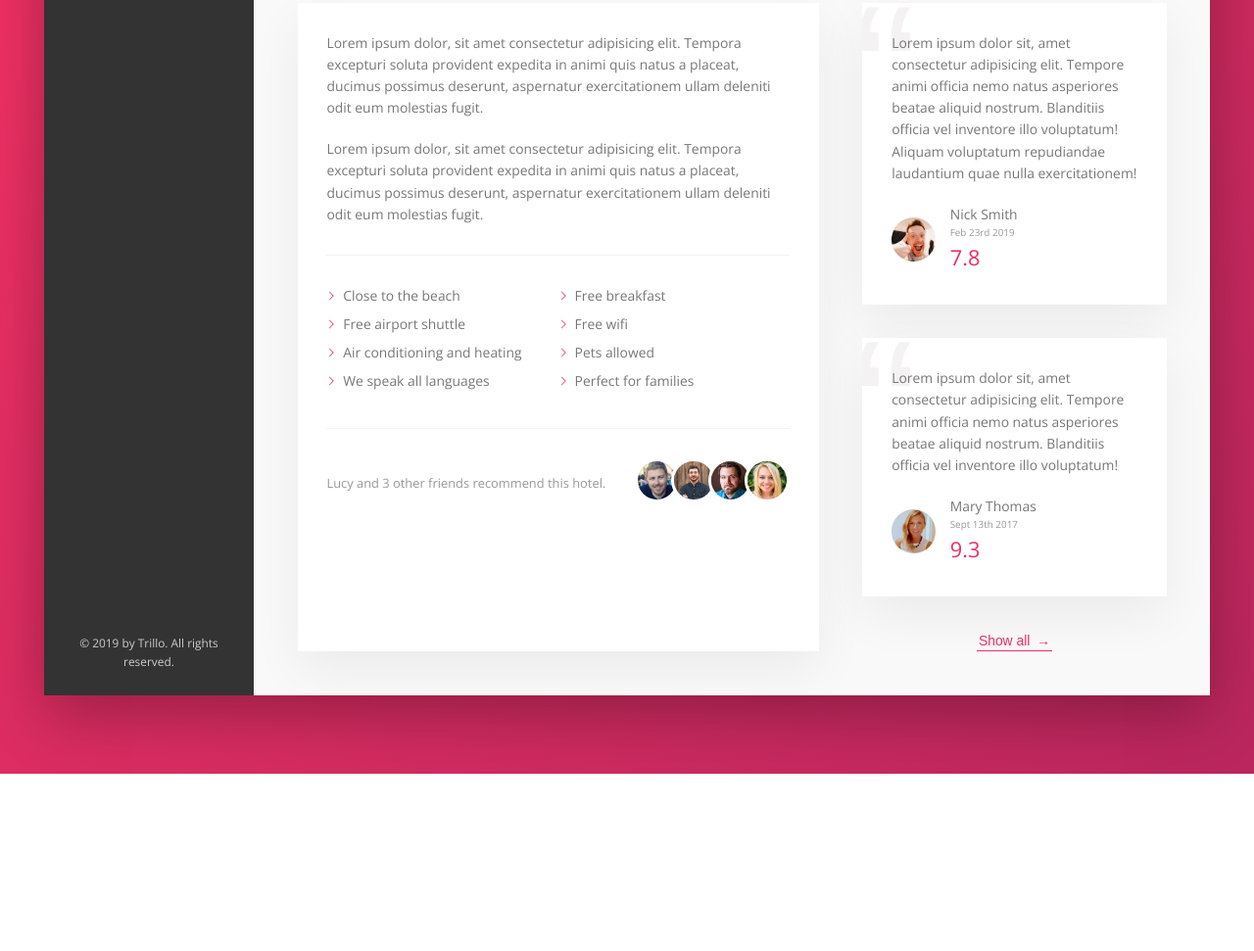
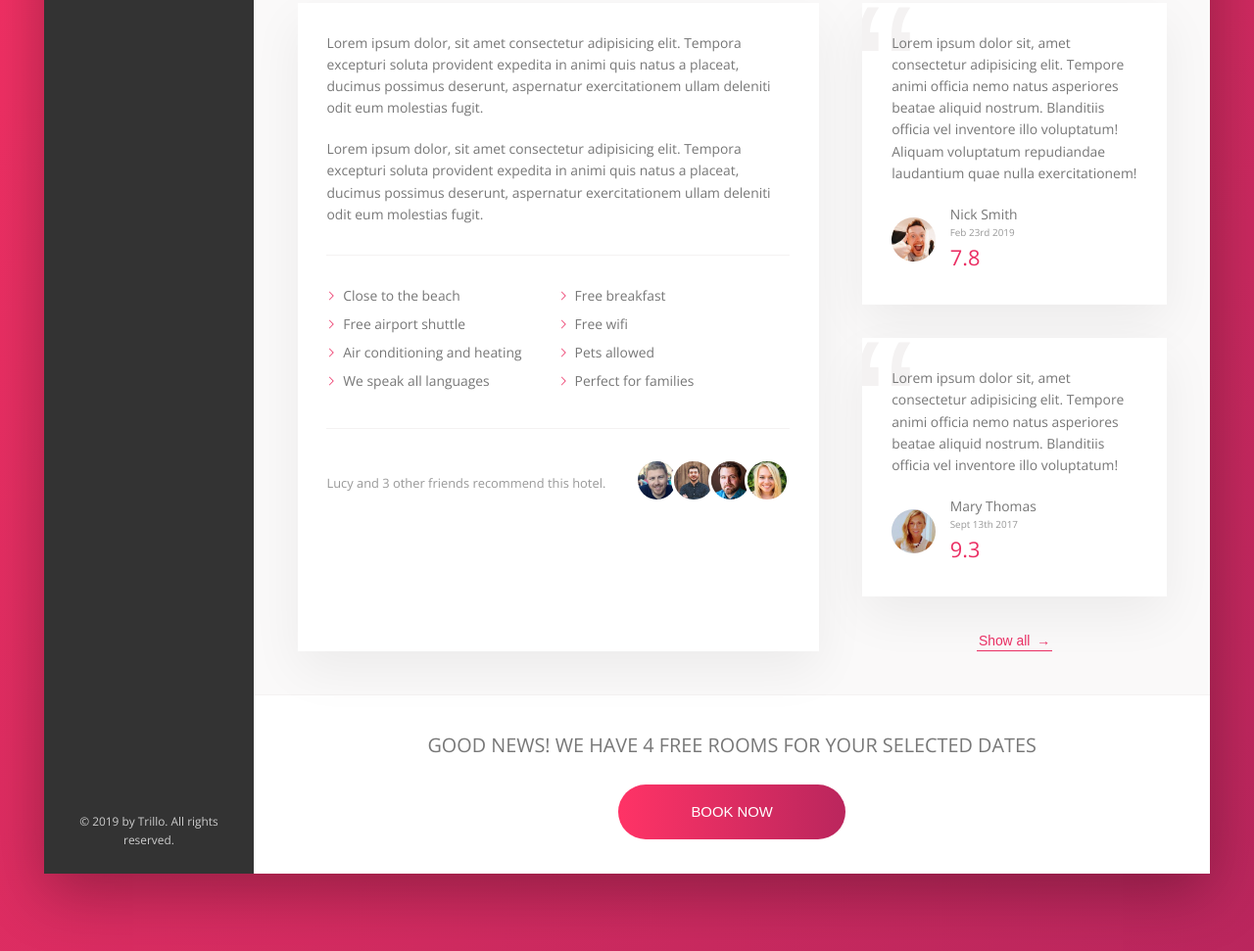
Before and after one commit to kelvanince1/css, a website: page Trillo/index.html in a window 1280 px wide. Shown: the part 639-1610 px from the top of the page at 98% size. Before the commit the page ends 1429 px from the top, so only its background shows below. Drawn offline with nearby package versions, Linux system fonts and the light colour scheme.

Commit message:
Add the cta button to the bottom of the page

```diff
--- a/Trillo/index.html
+++ b/Trillo/index.html
@@ -210,6 +210,19 @@
                             </button>
                         </div>
                     </div>
+                    <div class="cta">
+                        <h2 class="cta__book-now">
+                            Good news! We have 4 free rooms for your selected dates
+                        </h2>
+                        <button class="btn">
+                            <span class="btn__visible">
+                                Book now
+                            </span>
+                            <span class="btn__invisible">
+                                Only 4 rooms left
+                            </span>
+                        </button>
+                    </div>
                 </main>
             </div>
         </div>
--- a/Trillo/sass/_components.scss
+++ b/Trillo/sass/_components.scss
@@ -419,3 +419,62 @@
         z-index: 1;
     }
 }
+
+.cta {
+    padding: 3.5rem 0;
+    text-align: center;
+
+    &__book-now {
+        font-size: 2rem;
+        font-weight: 300;
+        margin-bottom: 2.5rem;
+        text-transform: uppercase;
+    }
+}
+
+.btn {
+    font-size: 1.5rem;
+    font-weight: 300;
+    text-transform: uppercase;
+    border-radius: 100px;
+    border: none;
+    background-image: linear-gradient(to right, var(--color-primary-light), var(--color-primary-dark));
+    color: #fff;
+    position: relative;
+    overflow: hidden;
+    cursor: pointer;
+
+    & > * {
+        display: inline-block;
+        height: 100%;
+        width: 100%;
+        transition: all .2s;
+    }
+    &__visible {
+        padding: 2rem 7.5rem;
+    }
+
+    &__invisible {
+        position: absolute;
+        padding: 2rem 0;
+        left: 0;
+        top: -100%;
+    }
+
+    &:hover {
+        background-image: linear-gradient(to left, var(--color-primary-light), var(--color-primary-dark));
+    }
+
+    &:hover &__visible {
+        transform: translateY(100%);
+    }
+
+    &:hover &__invisible {
+        top: 0;
+    }
+
+    &:focus {
+        outline: none;
+        animation: pulsate 1s infinite;
+    }
+}
```
Also changed, not shown: Trillo/css/style.css.
